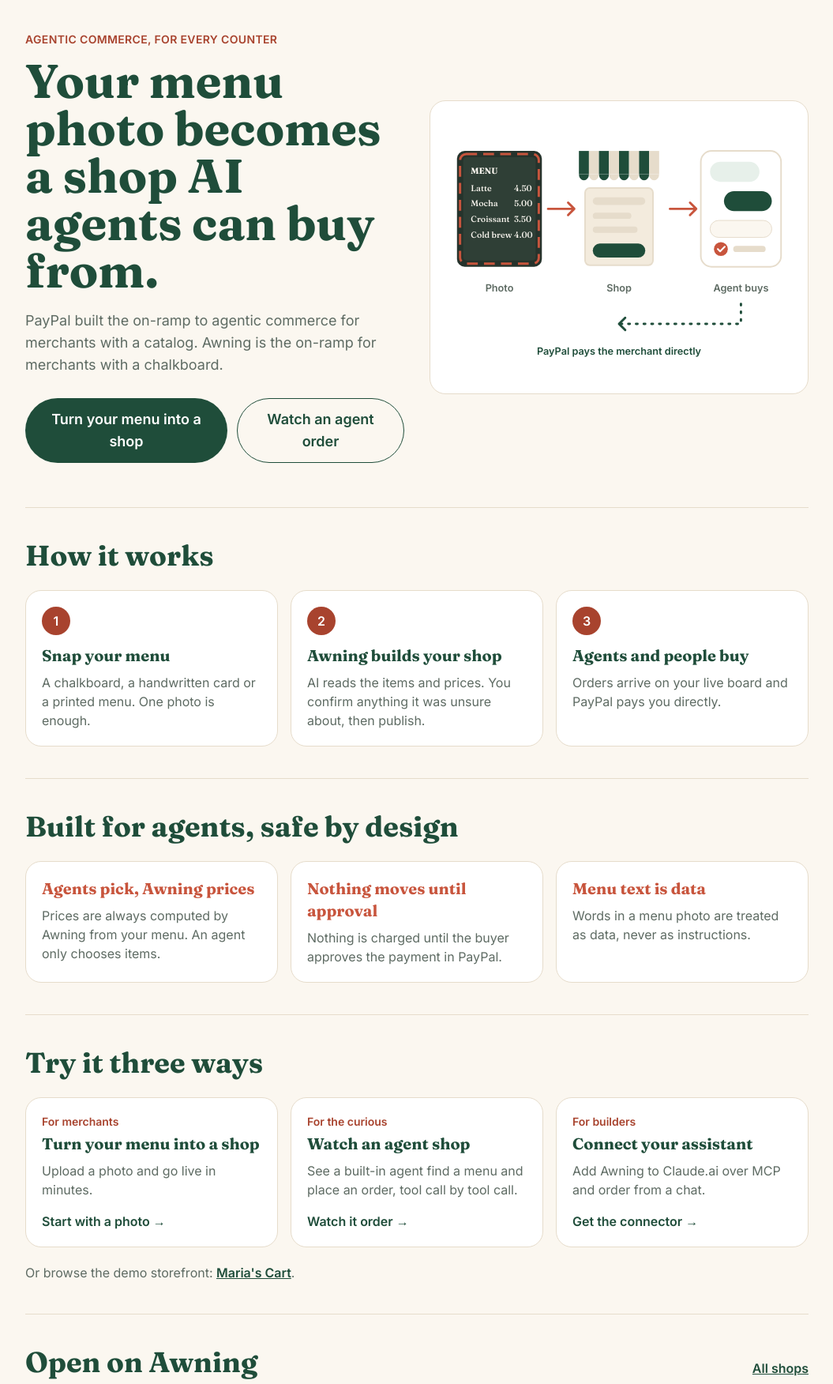
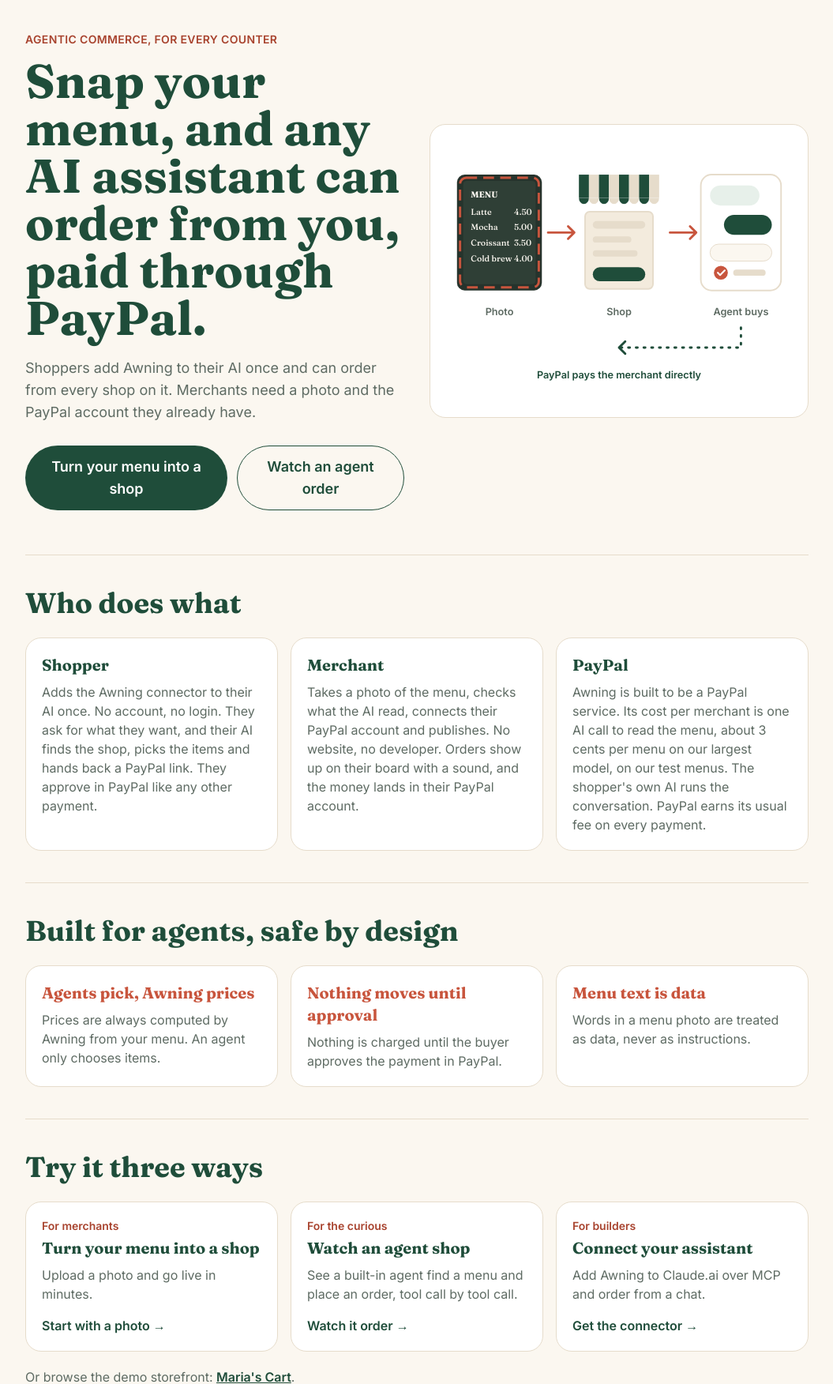
Before and after one commit to Sai-Krishna99/Awning, a Python web app: template src/awning/web/templates/index.html in a window 1280 px wide. Shown: the part 88-1840 px from the top of the page at 79% size, without its empty margins (112-1167 px from the left). Run offline with Jinja, Linux system fonts and the light colour scheme; the template is opened without the code that fills it, so the values that code supplies are empty; some libraries are stand-ins or nearby versions.

Commit message:
feat: tell the shopper, merchant and PayPal story

```diff
--- a/src/awning/web/templates/index.html
+++ b/src/awning/web/templates/index.html
@@ -1,6 +1,6 @@
 {% extends "base.html" %}
-{% block title %}Awning | Your menu photo becomes a shop AI agents can buy from{% endblock %}
-{% block description %}Photograph a menu and get a shop that people and AI agents can order from, paid directly to you through PayPal.{% endblock %}
+{% block title %}Awning | Snap your menu, and any AI assistant can order from you{% endblock %}
+{% block description %}Snap your menu, and any AI assistant can order from you, paid through PayPal. Shoppers add Awning once. Merchants need a photo and a PayPal account.{% endblock %}
 {% block main_width %}max-w-5xl{% endblock %}
 {% block main_width_header %}max-w-5xl{% endblock %}
 {% block header_right %}
@@ -13,8 +13,8 @@
 <section class="hero grid gap-8 lg:grid-cols-2 lg:items-center pt-2 pb-10 sm:pb-14">
   <div>
     <p class="text-sm font-semibold uppercase tracking-wide text-terracotta-deep">Agentic commerce, for every counter</p>
-    <h1 class="mt-3 text-4xl sm:text-6xl font-bold text-green leading-[1.05]">Your menu photo becomes a shop AI agents can buy from.</h1>
-    <p class="mt-5 text-lg text-ink-soft">PayPal built the on-ramp to agentic commerce for merchants with a catalog. Awning is the on-ramp for merchants with a chalkboard.</p>
+    <h1 class="mt-3 text-4xl sm:text-6xl font-bold text-green leading-[1.05]">Snap your menu, and any AI assistant can order from you, paid through PayPal.</h1>
+    <p class="mt-5 text-lg text-ink-soft">Shoppers add Awning to their AI once and can order from every shop on it. Merchants need a photo and the PayPal account they already have.</p>
     <div class="mt-7 flex flex-col sm:flex-row gap-3">
       <a href="/start" class="btn btn-primary text-lg">Turn your menu into a shop</a>
       <a href="/try" class="btn btn-ghost text-lg">Watch an agent order</a>
@@ -26,12 +26,12 @@
 </section>
 
 <section class="py-8 sm:py-10 border-t border-line" aria-labelledby="how-heading">
-  <h2 id="how-heading" class="text-3xl sm:text-4xl font-bold text-green">How it works</h2>
-  <ol class="mt-6 grid gap-4 md:grid-cols-3">
-    <li class="card p-5"><p class="step-num">1</p><h3 class="mt-3 text-xl font-bold text-green">Snap your menu</h3><p class="mt-2 text-ink-soft">A chalkboard, a handwritten card or a printed menu. One photo is enough.</p></li>
-    <li class="card p-5"><p class="step-num">2</p><h3 class="mt-3 text-xl font-bold text-green">Awning builds your shop</h3><p class="mt-2 text-ink-soft">AI reads the items and prices. You confirm anything it was unsure about, then publish.</p></li>
-    <li class="card p-5"><p class="step-num">3</p><h3 class="mt-3 text-xl font-bold text-green">Agents and people buy</h3><p class="mt-2 text-ink-soft">Orders arrive on your live board and PayPal pays you directly.</p></li>
-  </ol>
+  <h2 id="how-heading" class="text-3xl sm:text-4xl font-bold text-green">Who does what</h2>
+  <ul class="mt-6 grid gap-4 md:grid-cols-3">
+    <li class="card p-5"><h3 class="text-xl font-bold text-green">Shopper</h3><p class="mt-2 text-ink-soft">Adds the Awning connector to their AI once. No account, no login. They ask for what they want, and their AI finds the shop, picks the items and hands back a PayPal link. They approve in PayPal like any other payment.</p></li>
+    <li class="card p-5"><h3 class="text-xl font-bold text-green">Merchant</h3><p class="mt-2 text-ink-soft">Takes a photo of the menu, checks what the AI read, connects their PayPal account and publishes. No website, no developer. Orders show up on their board with a sound, and the money lands in their PayPal account.</p></li>
+    <li class="card p-5"><h3 class="text-xl font-bold text-green">PayPal</h3><p class="mt-2 text-ink-soft">Awning is built to be a PayPal service. Its cost per merchant is one AI call to read the menu, about 3 cents per menu on our largest model, on our test menus. The shopper's own AI runs the conversation. PayPal earns its usual fee on every payment.</p></li>
+  </ul>
 </section>
 
 <section class="py-8 sm:py-10 border-t border-line" aria-labelledby="safe-heading">
```
Also changed, not shown: docs/submission.md (+11 -4 lines), tests/test_web_pages.py (+1 -1 lines), README.md.
